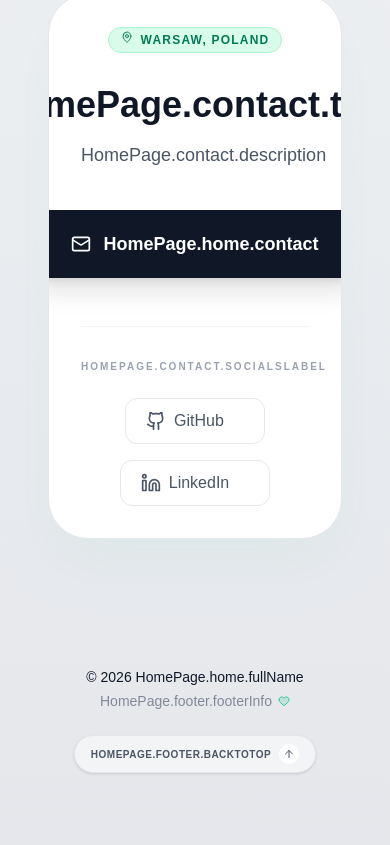
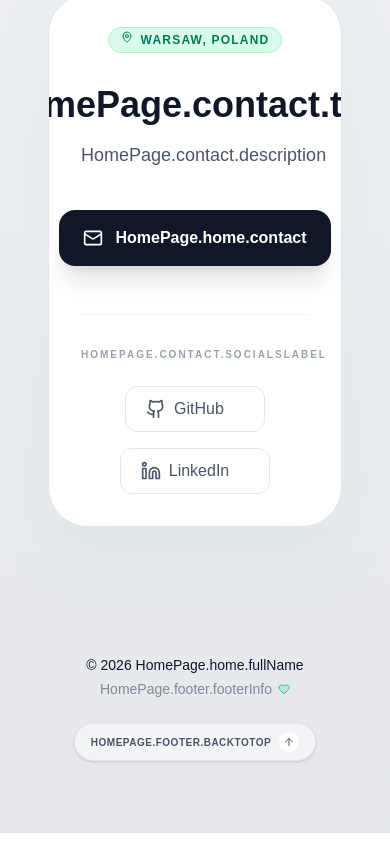
Before and after one commit to mmmandrzej/am-portfolio, a Next.js app: page /en in a window 390 px wide. Shown: the part 2427-3272 px from the top of the page. Built offline with nearby package versions, Linux system fonts and the light colour scheme.

Commit message:
fix: styling of contact button on mobile devices

```diff
--- a/components/Contact.tsx
+++ b/components/Contact.tsx
@@ -42,9 +42,9 @@ export default function ContactSection({ contactEmail, contactButton }: ContactP
               {/* Main Email CTA */}
               <a
                 href={`mailto:${contactEmail}`}
-                className="group inline-flex items-center gap-3 px-10 py-5 bg-gray-900 dark:bg-emerald-500 text-white dark:text-gray-950 rounded-2xl font-bold text-lg transition-all hover:scale-[1.02] active:scale-95 shadow-xl hover:shadow-emerald-500/20 mb-12"
+                className="group inline-flex items-center gap-3 px-6 py-4 md:px-10 md:py-5 bg-gray-900 dark:bg-emerald-500 text-white dark:text-gray-950 rounded-2xl font-bold text-base md:text-lg transition-all hover:scale-[1.02] active:scale-95 shadow-xl hover:shadow-emerald-500/20 mb-12"
               >
-                <Mail className="w-5 h-5 group-hover:rotate-12 transition-transform" />
+                <Mail className="w-5 h-5 group-hover:rotate-12 shrink-0 transition-transform" />
                 {contactButton}
               </a>
             </div>
```
